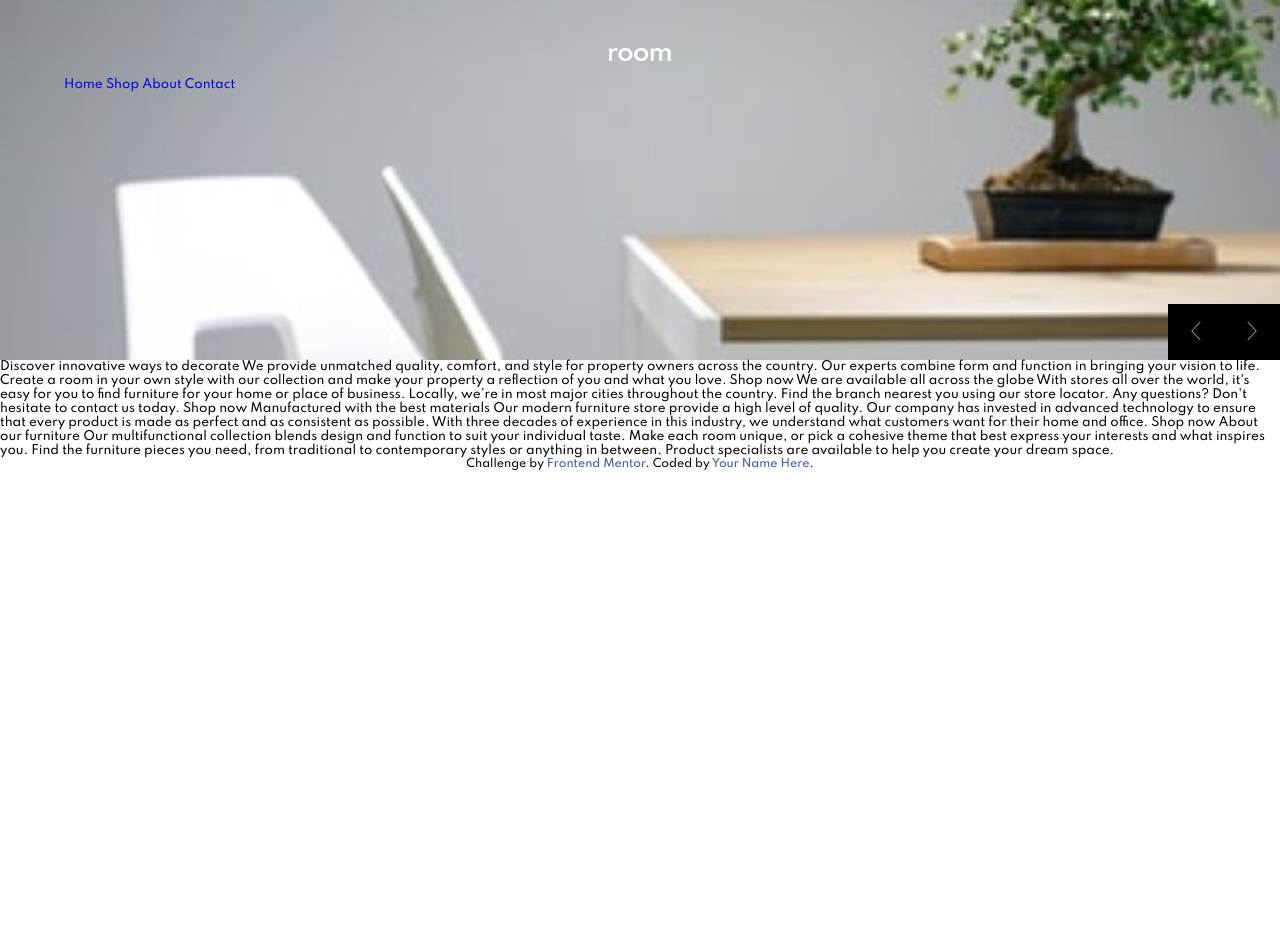
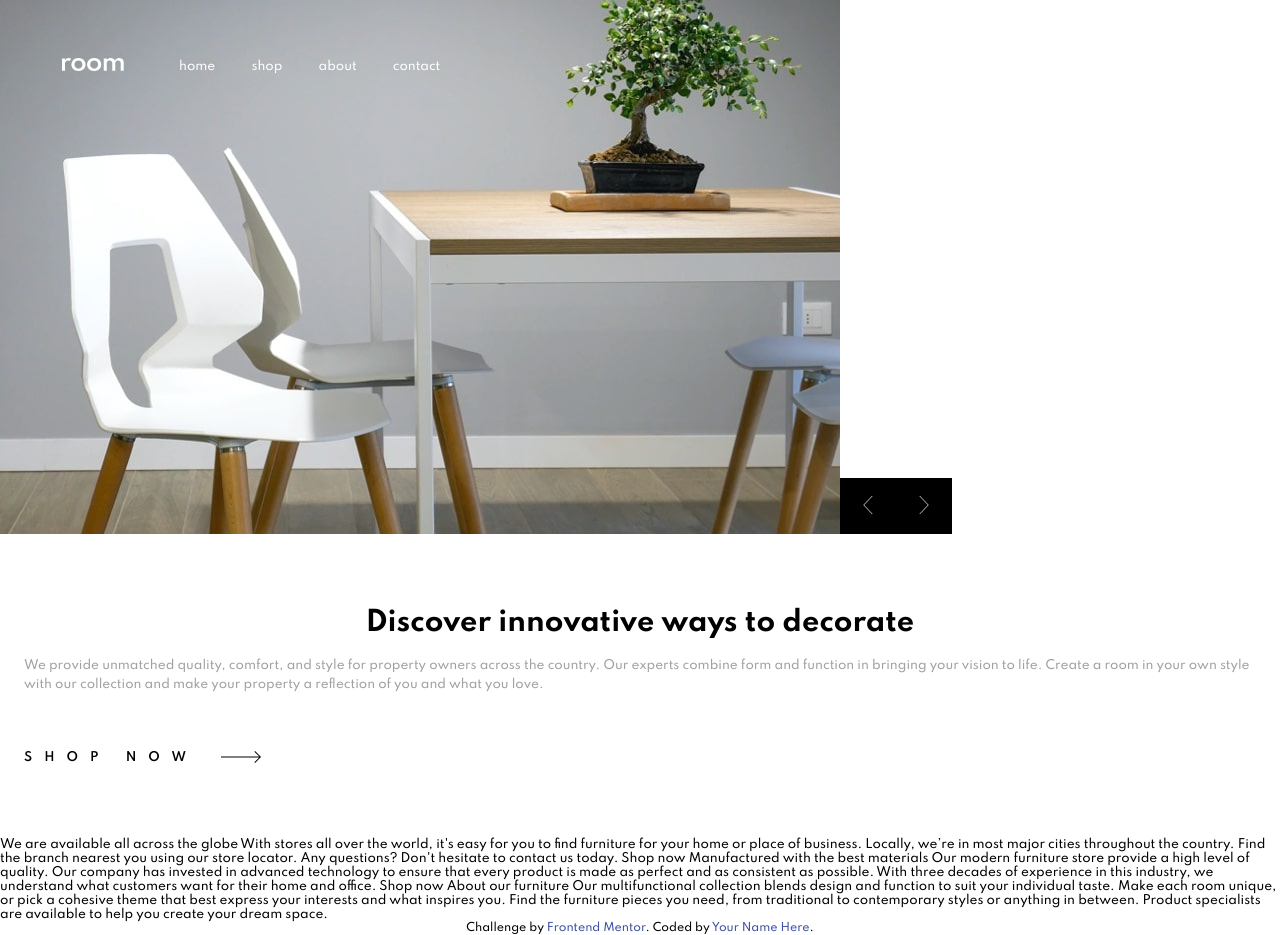
Before and after one commit to kingwell47/room-homepage, a website: page index.html in a window 1280 px wide. Before the commit the page ends 800 px from the top, so only its background shows below. Drawn offline with Linux system fonts and the light colour scheme; files that its build step writes are made by us from their sources.

Commit message:
header desktop style completed

```diff
--- a/app/js/script.js
+++ b/app/js/script.js
@@ -11,6 +11,14 @@ btnHamburger.addEventListener("click", ()=>{
     btnMenu.classList.toggle("open");
     body.classList.toggle("open");
     overlay.classList.toggle("open");
+
+    let x = btnHamburger.ariaExpanded;
+    if (x == "true") {
+        x = "false";
+    } else {
+        x = "true";
+    }
+    btnHamburger.ariaExpanded = x;
 })
 
 let count = 0;
--- a/app/scss/_breakpoints.scss
+++ b/app/scss/_breakpoints.scss
@@ -3,9 +3,9 @@
 @media (min-width: 64em) {
 
 }
-// 640, 1200, 1400
-$breakpoints-up: ("medium": "40em", "large": "75em", "xlarge": "87.5em");
-$breakpoints-down: ("small": "39.9375em", "medium": "74.9375em", "large": "87.4375em");
+// 640, 840, 1400
+$breakpoints-up: ("medium": "40em", "large": "52.5em", "xlarge": "87.5em");
+$breakpoints-down: ("small": "39.9375em", "medium": "52.4375em", "large": "87.4375em");
 
 @mixin breakpoint-up($size){
     @media (min-width: map-get($breakpoints-up, $size)) {
--- /dev/null
+++ b/app/scss/_cta-card.scss
@@ -0,0 +1,37 @@
+@use "functions" as fnc;
+@use "breakpoints" as mix;
+
+.cta-card {
+    display: flex;
+    flex-direction: column;
+    justify-content: center;
+    align-items: center;
+    padding-top: fnc.rem(73);
+    padding-bottom: fnc.rem(73);
+
+    &__heading {
+        font-size: fnc.rem(27);
+        margin-top: 0;
+        margin-bottom: fnc.rem(5);
+
+    }
+
+    &__paragraph {
+        color: var(--darkGray);
+        line-height: 1.6;
+        margin-bottom: fnc.rem(57);
+
+    }
+
+    &__link {
+        display: flex;
+        align-items: flex-start;
+        align-self: flex-start;
+        gap: fnc.rem(23);
+        text-transform: uppercase;
+        letter-spacing: fnc.rem(12);
+        font-weight: 600;
+        color: var(--black);
+
+    }
+}
--- a/app/scss/_header.scss
+++ b/app/scss/_header.scss
@@ -6,6 +6,14 @@
     position: relative;
     padding-top: fnc.rem(48);
 
+    @include mix.breakpoint-up(large) {
+        min-height: fnc.rem(534);
+        max-width: fnc.rem(840);
+        padding-left: fnc.rem(62);
+    }
+
+
+    //Slider Styles
     &__slider {
         width: 100vw;
         overflow: hidden;
@@ -13,6 +21,10 @@
         left: 0;
         top: 0;
         z-index: -1;
+
+        @include mix.breakpoint-up(medium) {
+            max-width: fnc.rem(840);
+        }
     }
 
     &__slides {
@@ -27,6 +39,7 @@
         background-repeat: no-repeat;
         background-position: center center;
         background-size: cover;
+
         &#slide1 {
             background-image: url(images/mobile-image-hero-1.jpg);
         }
@@ -36,25 +49,42 @@
         &#slide3 {
             background-image: url(images/mobile-image-hero-3.jpg);
         }
+
+        @include mix.breakpoint-up(large) {
+            min-height: fnc.rem(534);
+
+            &#slide1 {
+                background-image: url(images/desktop-image-hero-1.jpg);
+            }
+            &#slide2 {
+                background-image: url(images/desktop-image-hero-2.jpg);
+            }
+            &#slide3 {
+                background-image: url(images/desktop-image-hero-3.jpg);
+            }
+
+        }
+    }
+    //End of Slider Styles
+
+    &__nav {
+        @include mix.breakpoint-up(medium) {
+            display: flex;
+            align-items: center;
+            gap: fnc.rem(55);
+            padding: 0;
+        }
     }
 
     &__logo {
         text-align: center;
-    }
 
-    ul {
-        list-style: none;
-        margin-right: 0;
-
-        li {
-            display: inline;
+        @include mix.breakpoint-up(medium) {
+            text-align: left;
         }
     }
 
-    &__nav {
-
-    }
-
+    //Mobile items Start
     &__toggle {
         position: absolute;
         top: fnc.rem(40);
@@ -156,8 +186,8 @@
 
     &__menu {
         position: absolute;
-        left: -100%;
-        top: 0;
+        left: 0;
+        top: -100%;
         z-index: 2;
         display: flex;
         align-items: center;
@@ -169,7 +199,7 @@
         transition: all 250ms ease-in-out;
 
         &.open {
-            left: 0;
+            top: 0;
             @include mix.breakpoint-up(large) {
                 display: none;
             }
@@ -191,8 +221,30 @@
             text-transform: lowercase;
         }
     }
+    //End of Mobile Items
+
 
     &__links {
+
+        ul {
+            list-style: none;
+            padding-left: 0;
+
+            li {
+                display: inline;
+
+                &:not(:last-child) {
+                    margin-right: fnc.rem(33);
+                }
+
+                a {
+                    color: var(--white);
+                    text-transform: lowercase;
+                }
+
+
+            }
+        }
 
 
     }
@@ -207,6 +259,10 @@
         background-color: var(--black);
         width: fnc.rem(112);
         height: fnc.rem(56);
+
+        @include mix.breakpoint-up(large) {
+            right: fnc.rem(-112);
+        }
 
 
         button {
--- a/app/scss/style.scss
+++ b/app/scss/style.scss
@@ -1,2 +1,3 @@
 @forward "globals";
 @forward "header";
+@forward "cta-card";
--- a/index.html
+++ b/index.html
@@ -36,7 +36,7 @@
       </div>
 
 
-      <button class="header__toggle hide-for-desktop" title="mobile menu">
+      <button class="header__toggle hide-for-desktop" title="mobile menu" aria-label="open-menu" aria-expanded="false">
         <span></span>
         <span></span>
         <span></span>
@@ -45,7 +45,7 @@
       <div class="overlay">
       </div>
 
-      <div class="header__menu hide-for-desktop">
+      <div class="header__menu hide-for-desktop" aria-label="mobile-links">
         <ul>
           <li><a href="#">Home</a></li>
           <li><a href="#">Shop</a></li>
@@ -54,7 +54,7 @@
         </ul>
       </div>
 
-      <div class="header__links hide-for-mobile">
+      <div class="header__links hide-for-mobile" aria-label="links">
         <ul>
           <li><a href="#">Home</a></li>
           <li><a href="#">Shop</a></li>
@@ -76,18 +76,31 @@
 
   </header>
 
+  <main>
+
+    <section class="cta-card container">
+      <h1 class="cta-card__heading">
+        Discover innovative ways to decorate
+      </h1>
+      <p class="cta-card__paragraph">
+        We provide unmatched quality, comfort, and style for property owners across the country.
+        Our experts combine form and function in bringing your vision to life. Create a room in your
+        own style with our collection and make your property a reflection of you and what you love.
+      </p>
+      <a href="#" class="cta-card__link">
+        <span>
+          Shop now
+        </span>
+        <img src="images/icon-arrow.svg" alt="">
+      </a>
+    </section>
+
+
+  </main>
 
 
 
 
-
-  Discover innovative ways to decorate
-
-  We provide unmatched quality, comfort, and style for property owners across the country.
-  Our experts combine form and function in bringing your vision to life. Create a room in your
-  own style with our collection and make your property a reflection of you and what you love.
-
-  Shop now
 
   We are available all across the globe
 
```
Also changed, not shown: dist/script.js, dist/style.css, 2 other files. Lines whose indentation alone changed are shown as unchanged.
